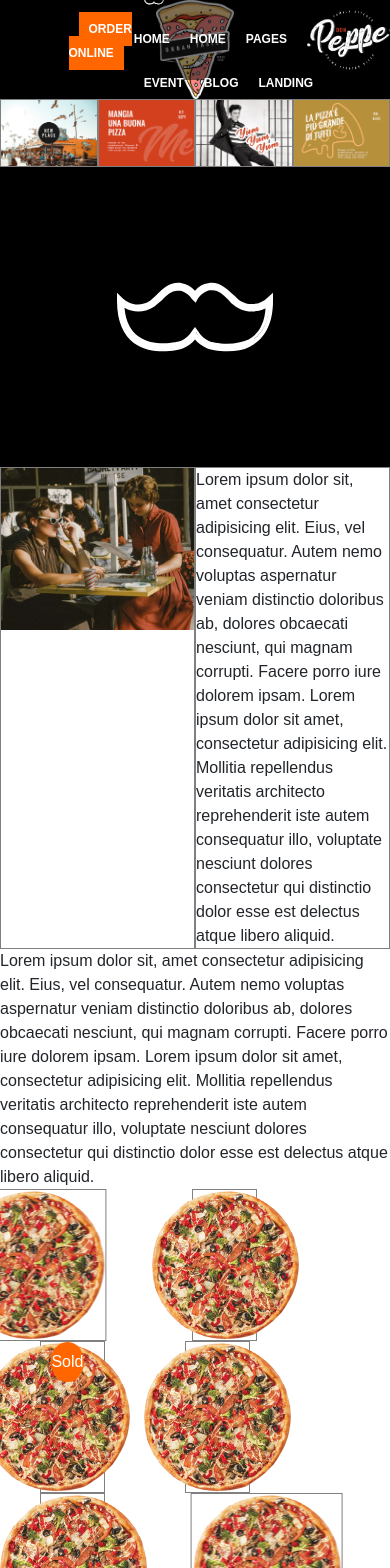
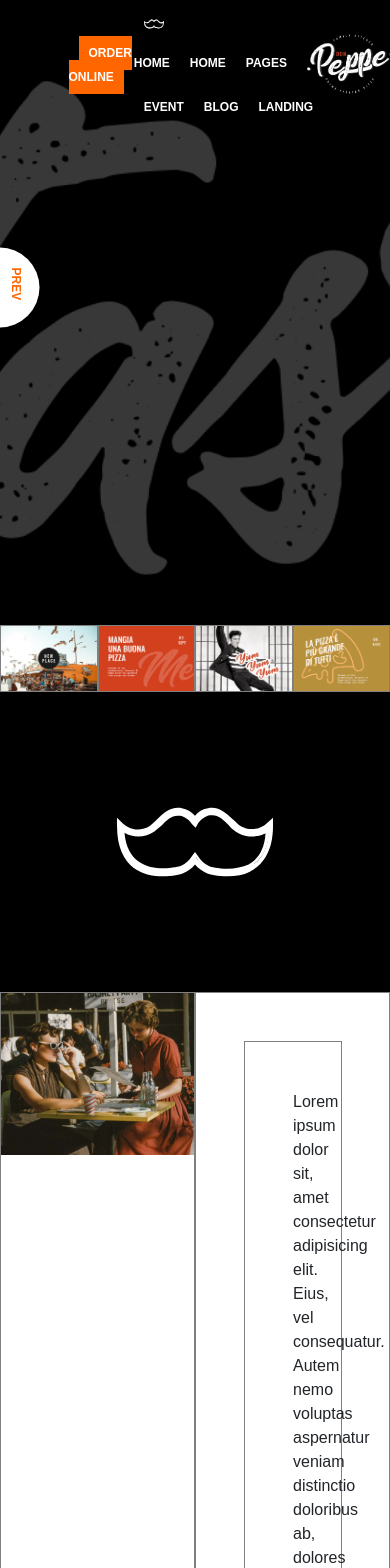
Before and after one commit to coder-ms/proj-html-vuejs, a Vue app: page / in a window 390 px wide. Shown: the top 1568 px of the page. Built offline with nearby package versions, Linux system fonts and the light colour scheme.

Commit message:
add headerSlider

```diff
--- a/src/assets/styles/main.scss
+++ b/src/assets/styles/main.scss
@@ -1,4 +1,4 @@
-@use './partials/varaibles' as *;
+@use './partials/variables' as *;
 
 @import '@fontsource/montserrat/index.css';
 @import '@fontsource/montserrat/700.css';
--- a/src/components/AppHeader.vue
+++ b/src/components/AppHeader.vue
@@ -1,7 +1,7 @@
 <template>
     <header>
         <nav class="navBar col-12 col-lg-12 col-md-12 col-sm-12">
-            <div class="boolflixMenu col-12 col-lg-12 col-md-12 col-sm-12">
+            <div class="pizzaMenu col-12 col-lg-12 col-md-12 col-sm-12">
                 <div class="col-12 col-lg-12 col-md-12 col-sm-12">
                     <ul>
                         <li><a class="navbarBrand" href="#">ORDER ONLINE</a></li>
@@ -23,7 +23,7 @@
             </div>
         </nav>
         <!--SLIDER-->
-        <SliderHeader />
+        <HeaderSlider />
     </header>
 
 
@@ -31,11 +31,11 @@
 
 <script>
 import { store } from '../store';
-import SliderHeader from './SliderHeader.vue';
+import HeaderSlider from './HeaderSlider.vue';
 
 export default {
     name: 'AppHeader',
-    components: { SliderHeader },
+    components: { HeaderSlider },
     data() {
         return {
             store
@@ -53,14 +53,20 @@ export default {
 </script>
 
 <style lang="scss" scoped>
+header {
+    width: 100%;
+    margin: 0 auto;
+    overflow-x: hidden;
+    //border: 1px solid green;
+
     .navBar {
         background-color: rgba(0, 0, 0, 0.5);
         position: fixed;
         z-index: 1000;
 
-    .boolflixMenu {
-        display: flex;
-        align-items: center;
+        //border: 1px solid yellow;
+
+        .pizzaMenu {
             height: 80px;
             padding: 10px;
             width: 70%;
@@ -76,8 +82,6 @@ export default {
                     list-style-type: none;
                     margin: 0;
                     padding: 0;
-
-
 
                     li {
                         display: inline;
@@ -125,16 +129,10 @@ export default {
                         img {
                             height: 60px;
                         }
-
-
-
                     }
                 }
             }
-
-
-
         }
-
+    }
 }
 </style>
--- a/src/components/AppMain.vue
+++ b/src/components/AppMain.vue
@@ -17,21 +17,38 @@
     </div>
 
     <!--SLIDER MAIN-->
-    <SliderMain />
+    <MainSlider />
 
+    <!--IMG E DESCRIZIONE-->
     <div class="images col-12 col-lg-12 col-md-12 col-sm-12">
       <div class="col-6 col-lg-6 col-md-6 col-sm-6">
         <img src="../../public/img/h1-img-4.jpg" alt="Baffo">
       </div>
       <div class="col-6 col-lg-6 col-md-6 col-sm-6">
-        Lorem ipsum dolor sit, amet consectetur adipisicing elit. Eius, vel consequatur. Autem nemo voluptas aspernatur
-        veniam distinctio doloribus ab, dolores obcaecati nesciunt, qui magnam corrupti. Facere porro iure dolorem
-        ipsam.
+        <div class="col-6 col-lg-6 col-md-6 col-sm-6 p-5 my-5 mx-5">
+          Lorem ipsum dolor sit, amet consectetur adipisicing elit. Eius, vel consequatur. Autem nemo voluptas
+          aspernatur
+          veniam distinctio doloribus ab, dolores obcaecati nesciunt, qui magnam corrupti. Facere porro iure dolorem
+          ipsam.
 
-        Lorem ipsum dolor sit amet, consectetur adipisicing elit. Mollitia repellendus veritatis architecto
-        reprehenderit
-        iste autem consequatur illo, voluptate nesciunt dolores consectetur qui distinctio dolor esse est delectus atque
-        libero aliquid.
+          Lorem ipsum dolor sit amet, consectetur adipisicing elit. Mollitia repellendus veritatis architecto
+          reprehenderit
+          iste autem consequatur illo, voluptate nesciunt dolores consectetur qui distinctio dolor esse est delectus
+          atque
+          libero aliquid.
+
+          Lorem ipsum dolor sit amet, consectetur adipisicing elit. Mollitia repellendus veritatis architecto
+          reprehenderit
+          iste autem consequatur illo, voluptate nesciunt dolores consectetur qui distinctio dolor esse est delectus
+          atque
+          libero aliquid.
+
+          Lorem ipsum dolor sit amet, consectetur adipisicing elit. Mollitia repellendus veritatis architecto
+          reprehenderit
+          iste autem consequatur illo, voluptate nesciunt dolores consectetur qui distinctio dolor esse est delectus
+          atque
+          libero aliquid.
+        </div>
 
       </div>
     </div>
@@ -77,11 +94,11 @@
 
 <script>
 import { store } from '../store';
-import SliderMain from './SliderMain.vue';
+import MainSlider from './MainSlider.vue';
 
 export default {
   name: 'AppHeader',
-  components: { SliderMain },
+  components: { MainSlider },
   data() {
     return {
       store
@@ -134,9 +151,11 @@ main {
         height: 40px;
         width: 40px;
         text-align: center;
-        padding: 8px 0;
+        padding: 12px 0;
         border-radius: 50%;
         transform: translate(-250%);
+        text-transform: uppercase;
+        font-size: 12px;
       }
 
       img {
--- /dev/null
+++ b/src/components/HeaderSlider.vue
@@ -0,0 +1,165 @@
+<template>
+    <div class="containerx">
+        <div class="sliderWrapper" @mouseover="stopScroll" @mouseleave="autoScrollJumbo()" :tabindex="0">
+
+            <div class="prevButton">
+                <p class="prevJumbo" @click="prevJumbo()">PREV</p>
+            </div>
+            <div class="jumboSlider">
+                <img :src="HeaderSliderArray[prevNextJumbo].image" alt="" />
+            </div>
+
+            <div class="nextButton">
+                <p class="nextJumbo" @click="nextJumbo()">NEXT</p>
+            </div>
+
+        </div>
+    </div>
+</template>
+
+<script>
+export default {
+
+    name: 'HeaderSlider',
+    data() {
+        return {
+            prevNextJumbo: 0,
+            HeaderSliderArray: [
+                {
+                    image: '../../public/img/h3-rev-img-1.png',
+                },
+                {
+                    image: '../../public/img/h3-rev-img-2.png',
+                },
+                {
+                    image: '../../public/img/h3-rev-img-3.png',
+                },
+                {
+                    image: '../../public/img/h3-rev-img-4.png',
+                },
+                {
+                    image: '../../public/img/h3-rev-img-5.png',
+                },
+                {
+                    image: '../../public/img/h3-rev-img-6.png',
+                },
+
+            ],
+        }
+    },
+    props: {
+
+    },
+    methods: {
+        // jumbo precedente
+        prevJumbo() {
+            this.prevNextJumbo--;
+            if (this.prevNextJumbo < 0) {
+                this.prevNextJumbo = this.HeaderSliderArray.length - 1;
+            }
+        },
+        // jumbo successivo
+        nextJumbo() {
+            this.prevNextJumbo++;
+            if (this.prevNextJumbo > this.HeaderSliderArray.length - 1) {
+                this.prevNextJumbo = 0;
+            }
+        },
+        // scroll con intervallo di 7000ms
+        autoScrollJumbo() {
+
+            this.autoscroll = setInterval(() => {
+                this.nextJumbo();
+            }, 2000)
+        },
+        //stop scroll
+        stopScroll() {
+            clearInterval(this.autoscroll);
+        }
+    },
+    mounted() {
+        this.autoScrollJumbo();
+    }
+}
+
+
+
+</script>
+
+<style lang="scss" scoped>
+.containerx {
+
+    background-color: black;
+    //border: 1px solid white;
+    height: 625px;
+
+
+    .sliderWrapper {
+        display: flex;
+        justify-content: space-between;
+        overflow-x: hidden;
+
+
+        .prevButton {
+            display: flex;
+            justify-content: center;
+            align-items: center;
+            cursor: pointer;
+            z-index: 1000;
+            transform: rotate(90deg); //translate(-20%, -80%);
+
+            .prevJumbo {
+                color: rgb(255, 102, 0);
+                font-size: 12px;
+                font-weight: 600;
+                width: 80px;
+                height: 80px;
+                border-radius: 50%;
+                background: white;
+                //border: 2px solid green;
+                padding: 15px 20px;
+                transform: translate(0%, 60%);
+            }
+        }
+
+        .jumboSlider {
+            width: 100%;
+            //border: 1px solid white;
+            display: flex;
+            justify-content: center;
+            align-items: center;
+
+            img {
+                padding-top: 80px;
+                height: 575px;
+            }
+        }
+
+        .nextButton {
+            display: flex;
+            justify-content: center;
+            align-items: center;
+            cursor: pointer;
+            z-index: 1000;
+            transform: rotate(270deg); //translate(-20%, -80%);
+
+            .nextJumbo {
+                color: rgb(255, 102, 0);
+                font-size: 12px;
+                font-weight: 600;
+                width: 80px;
+                height: 80px;
+                border-radius: 50%;
+                background: white;
+                //border: 2px solid green;
+                color: rgb(255, 102, 0);
+                font-size: 12px;
+                font-weight: 600;
+                padding: 15px 20px;
+                transform: translate(0%, 60%);
+            }
+        }
+    }
+
+}
+</style>
--- a/src/components/SliderHeader.vue
+++ /dev/null
@@ -1,32 +0,0 @@
-<template>
-    <div>
-        <img src="../../public/img/h3-rev-img-2.png" alt="">
-    </div>
-</template>
-
-<script>
-export default {
-    /*
-    props: {
-
-    },
-    */
-
-}
-
-
-
-</script>
-
-<style lang="scss" scoped>
-div {
-    display: flex;
-    flex-wrap: wrap;
-    background-color: black;
-
-    img {
-        margin: 0 auto;
-        width: 20%;
-    }
-}
-</style>
```
Also changed, not shown: src/assets/styles/partials/_variables.scss (renamed from src/assets/styles/partials/_varaibles.scss), src/components/MainSlider.vue (renamed from src/components/SliderMain.vue). Lines whose indentation alone changed are shown as unchanged.
